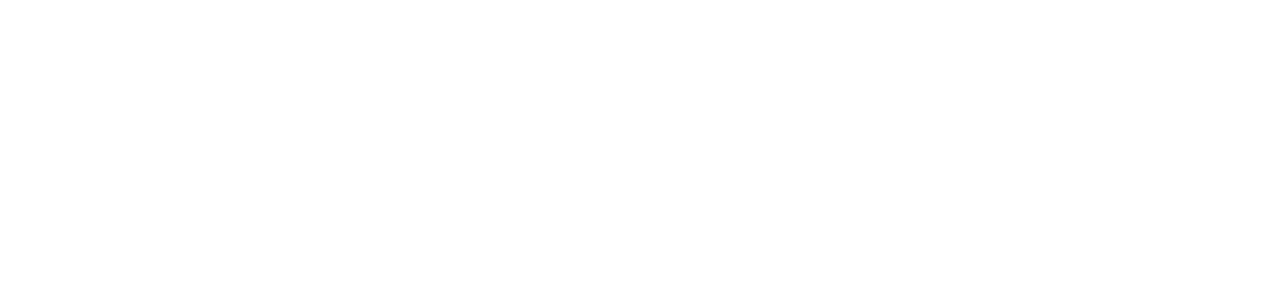
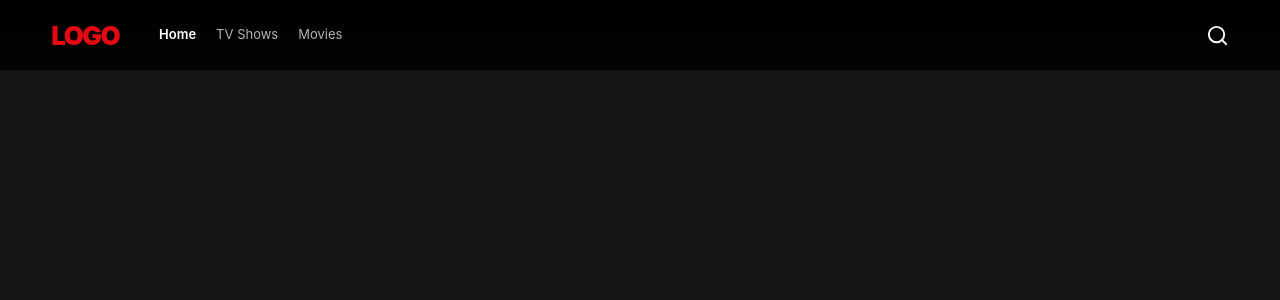
Before and after one commit to mnkhee/home-server-web-app, a React (Vite) app: page / in a window 1280 px wide. Shown: the top 300 px of the page. Built offline with nearby package versions, Linux system fonts and the light colour scheme.

Commit message:
Navbar frontend complete

```diff
--- a/index.html
+++ b/index.html
@@ -4,7 +4,7 @@
     <meta charset="UTF-8" />
     <link rel="icon" type="image/svg+xml" href="/favicon.svg" />
     <meta name="viewport" content="width=device-width, initial-scale=1.0" />
-    <title>home-server-web-app</title>
+    <title>Chudflix</title>
   </head>
   <body>
     <div id="root"></div>
--- a/package.json
+++ b/package.json
@@ -11,6 +11,7 @@
   },
   "dependencies": {
     "@tailwindcss/vite": "^4.3.3",
+    "lucide-react": "^1.41.0",
     "react": "^19.2.8",
     "react-dom": "^19.2.8",
     "tailwindcss": "^4.3.3"
--- a/src/App.tsx
+++ b/src/App.tsx
@@ -1,8 +1,17 @@
+import Navbar from "./layout/Navbar";
+
 function App() {
+  return (
+    <div className="min-h-screen bg-[#141414]">
+      <Navbar />
 
-  return (
-    <></>
-  )
+      {/* Your page content */}
+      <main className="pt-[70px]">
+        <div className='mt-10, mb-10'>
+        </div>
+      </main>
+    </div>
+  );
 }
 
-export default App
+export default App;
--- a/src/index.css
+++ b/src/index.css
@@ -1 +1,7 @@
+@import url('https://fonts.googleapis.com/css2?family=Bebas+Neue&display=swap');
+
 @import "tailwindcss";
+
+@theme {
+  --font-bebas: "Bebas Neue", sans-serif;
+}
--- /dev/null
+++ b/src/layout/Navbar.tsx
@@ -0,0 +1,77 @@
+import {
+  Bell,
+  ChevronDown,
+  Search,
+} from "lucide-react";
+
+const navItems = [
+    "Home",
+    "TV Shows",
+    "Movies",
+];
+
+export default function Navbar() {
+  return (
+    <header className="fixed top-0 left-0 right-0 z-50 h-[70px] bg-gradient-to-b from-black/95 via-black/90 to-black/80">
+      <div className="flex h-full items-center px-[4%]">
+            {/* Logo goes here */}
+            <div className="mr-10 shrink-0">
+                <span className="font-sans text-[26px] font-black tracking-[-1.5px] text-[#e50914]">
+                    LOGO
+                </span>
+            </div>
+
+        {/* Navigation */}
+        <nav className="hidden items-center gap-5 lg:flex">
+            {navItems.map((item, index) => (
+                <a
+                key={item}
+                href="#"
+                className={`whitespace-nowrap text-[13px] transition-colors ${
+                    index === 0
+                    ? "font-semibold text-white"
+                    : "font-normal text-[#b3b3b3] hover:text-[#e5e5e5]"
+                }`}
+                >
+                {item}
+                </a>
+            ))}
+        </nav>
+
+        {/* Right side */}
+        <div className="ml-auto flex items-center gap-5 text-white">
+            {/* Search */}
+            <button
+                aria-label="Search"
+                className="transition-opacity hover:opacity-70"
+            >
+                <Search size={23} strokeWidth={2} />
+          </button>
+
+          {/*
+            PROBABLT WONT BE NEEDING THESE
+
+            NOTIFICATIONS
+            <button
+                aria-label="Notifications"
+                className="transition-opacity hover:opacity-70"
+            >
+                <Bell size={21} strokeWidth={2} />
+            </button>
+
+            PROFILE ICON
+            <button className="flex items-center gap-2">
+                <div className="flex h-8 w-8 items-center justify-center overflow-hidden rounded-[3px] bg-[#20c997]">
+                <span className="text-[17px]">☺</span>
+                </div>
+
+                <ChevronDown
+                size={14}
+                className="text-white transition-transform group-hover:rotate-180"
+                />
+            </button> */}
+            </div>
+        </div>
+    </header>
+  );
+}
```
Also changed, not shown: 1 other file (tests, documents, lock files or other folders).
